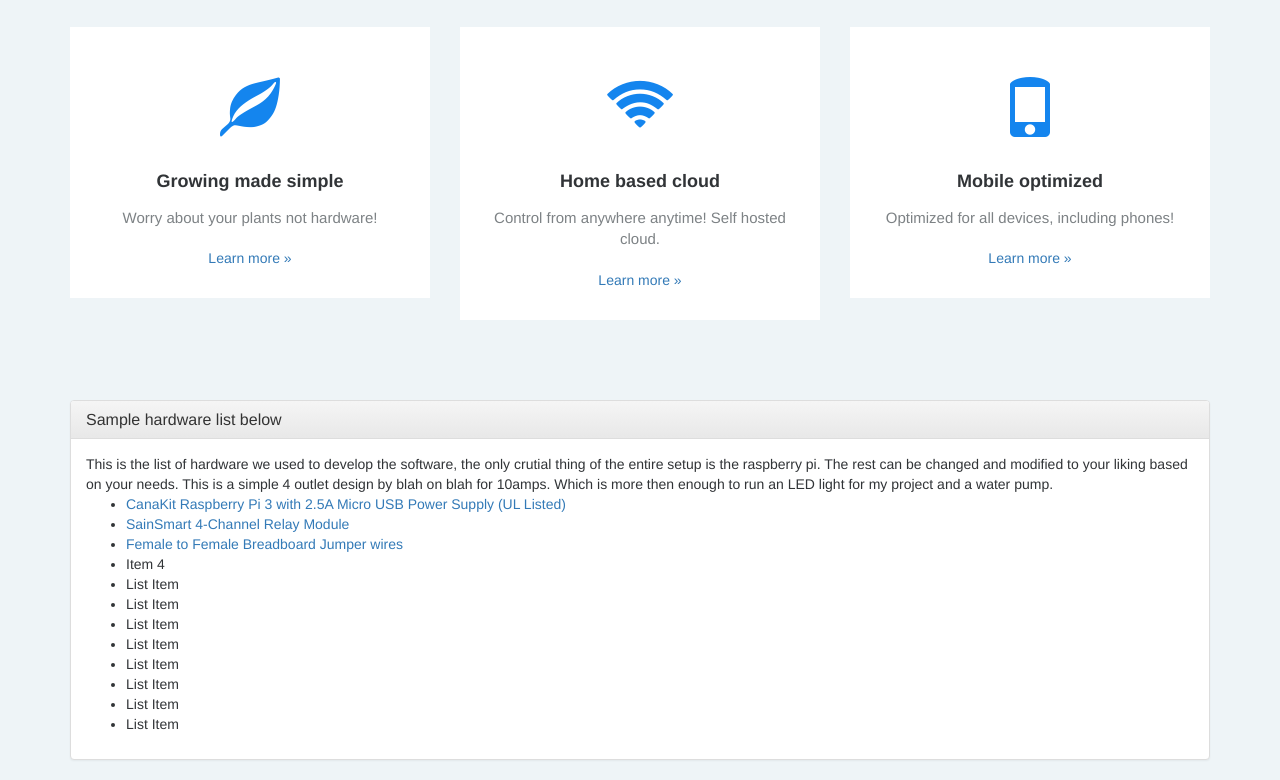
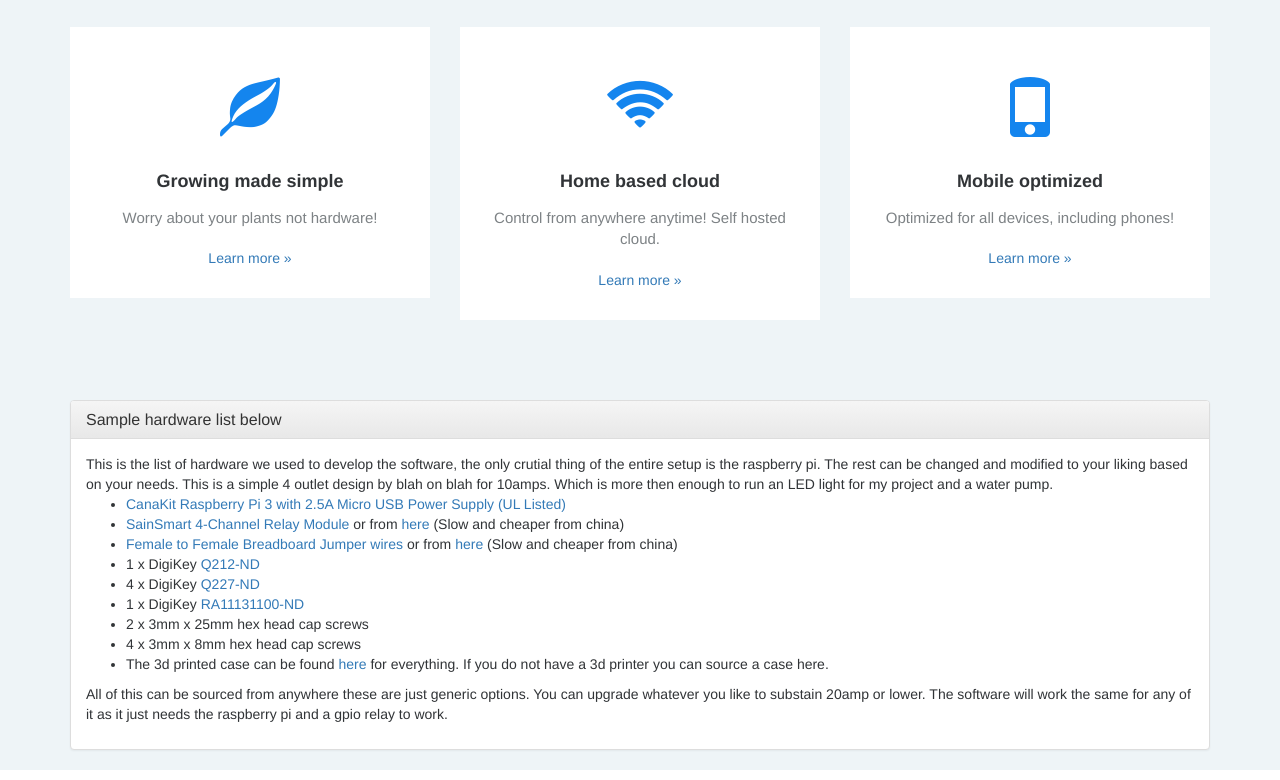
Before and after one commit to ajankuv/hc.io, a plain HTML site: page index.html in a window 1280 px wide. Shown: the part 593-1373 px from the top of the page. Drawn offline with nearby package versions, Linux system fonts and the light colour scheme.

Commit message:
new index

```diff
--- a/index.html
+++ b/index.html
@@ -59,18 +59,17 @@
                 <div class="panel-body"><span>This is the list of hardware we used to develop the software, the only crutial thing of the entire setup is the raspberry pi. The rest can be changed and modified to your liking based on your needs. This is a simple 4 outlet design by blah on blah for 10amps. Which is more then enough to run an LED light for my project and a water pump.</span>
                     <ul>
                         <li><a href="http://amzn.to/2xgC2tX" target="_blank">CanaKit Raspberry Pi 3 with 2.5A Micro USB Power Supply (UL Listed) </a></li>
-                        <li><a href="http://amzn.to/2xZQmpd" target="_blank">SainSmart 4-Channel Relay Module</a> </li>
-                        <li><a href="http://amzn.to/2xiquBl" target="_blank">Female to Female Breadboard Jumper wires</a> </li>
-                        <li>Item 4</li>
-                        <li>List Item</li>
-                        <li>List Item</li>
-                        <li>List Item</li>
-                        <li>List Item</li>
-                        <li>List Item</li>
-                        <li>List Item</li>
-                        <li>List Item</li>
-                        <li>List Item</li>
+                        <li><a href="http://amzn.to/2xZQmpd" target="_blank">SainSmart 4-Channel Relay Module </a>or from <a href="https://www.banggood.com/5V-4-Channel-Relay-Module-For-Arduino-PIC-ARM-DSP-AVR-MSP430-Blue-p-87987.html?p=5E211423196342015080">here</a>                            (Slow and cheaper from china)</li>
+                        <li><a href="http://amzn.to/2xiquBl" target="_blank">Female to Female Breadboard Jumper wires </a>or from <a href="https://www.banggood.com/40pcs-10cm-Female-To-Female-Jumper-Cable-Dupont-Wire-For-Arduino-p-994059.html?p=5E211423196342015080">here</a>                            (Slow and cheaper from china)</li>
+                        <li>1 x DigiKey <a href="https://www.digikey.com/product-detail/en/qualtek/703W-00-04/Q212-ND/245553">Q212-ND</a> </li>
+                        <li>4 x DigiKey <a href="https://www.digikey.com/product-detail/en/qualtek/738W-X2-03/Q227-ND/245568">Q227-ND</a> </li>
+                        <li>1 x DigiKey <a href="https://www.digikey.com/products/en?keywords=RA11131100-ND">RA11131100-ND</a> </li>
+                        <li>2 x 3mm x 25mm hex head cap screws </li>
+                        <li>4 x 3mm x 8mm hex head cap screws </li>
+                        <li>The 3d printed case can be found <a href="https://www.thingiverse.com/thing:1958113">here</a> for everything. If you do not have a 3d printer you can source a case here.</li>
                     </ul>
+                    <p style="color:rgb(49,52,55);">All of this can be sourced from anywhere these are just generic options. You can upgrade whatever you like to substain 20amp or lower. The software will work the same for any of it as it just needs the raspberry pi and a gpio relay
+                        to work.</p>
                 </div>
             </div>
         </div>
```
Also changed, not shown: 2 other files.
